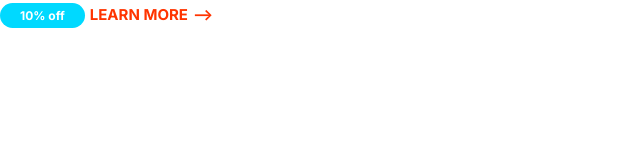
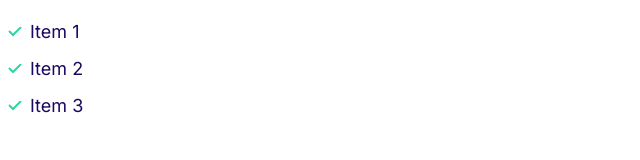
Before and after one commit to prohansm/moshify-rebuildByHans, a plain HTML site: page index.html in a window 1280 px wide. Shown: the whole page, without its empty margins (0-640 px from the left). Drawn offline with Linux system fonts and the light colour scheme.

Commit message:
Build the list component.

```diff
--- a/css/styles.css
+++ b/css/styles.css
@@ -118,3 +118,31 @@
     font-size: 1.2rem;
   }
 }
+
+/* Lists */
+.list {
+  list-style: none;
+  padding-left: 0;
+  color: var(--color-headings);
+}
+
+.list--inline .list__item {
+  display: inline-block;
+  margin-right: 2rem;
+}
+
+.list--tick {
+  list-style-image: url(../images/tick.svg);
+  padding-left: 3rem;
+}
+
+.list--tick .list__item {
+  padding-left: 0.5rem;
+  margin-bottom: 1rem;
+}
+
+@media screen and (min-width: 1024px) {
+  .list--tick .list__item {
+    padding-left: 0;
+  }
+}
--- a/index.html
+++ b/index.html
@@ -13,7 +13,10 @@
     <link rel="stylesheet" href="css/styles.css" />
   </head>
   <body>
-    <span class="badge badge--secondary badge--small">10% off</span>
-    <a href="#" class="link-arrow">Learn More</a>
+    <ul class="list list--tick">
+      <li class="list__item">Item 1</li>
+      <li class="list__item">Item 2</li>
+      <li class="list__item">Item 3</li>
+    </ul>
   </body>
 </html>
```
Also changed, not shown: components/lists.html (added, +5 -0 lines), images/tick.svg (added).
